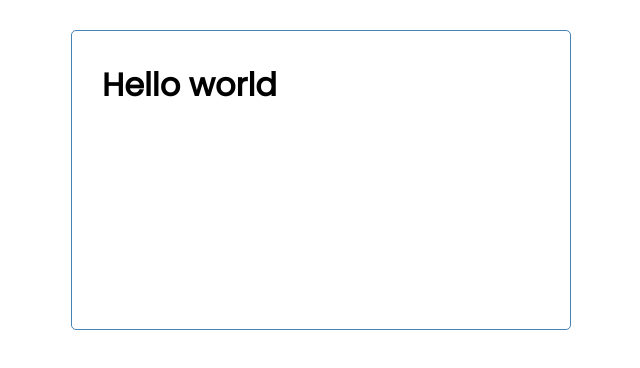
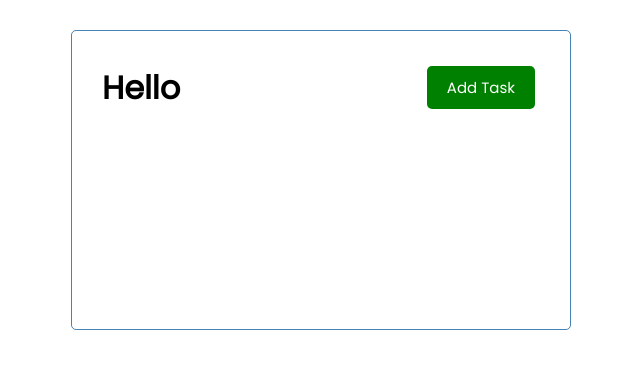
Before and after one commit to RianIslam/vue-start, a Vue app: page / in a window 1280 px wide. Shown: the top 368 px of the page, without its empty margins (319-959 px from the left). Built offline with nearby package versions, Linux system fonts and the light colour scheme.

Commit message:
add button

```diff
--- a/src/App.vue
+++ b/src/App.vue
@@ -1,29 +1,29 @@
 <template>
-<div class="container">
-   <h1>Hello world</h1>
-</div>
-
+  <div class="container">
+    <Header title="Hello"/>
+  </div>
 </template>
 
 <script>
+import Header from "./components/Header";
 
 export default {
-  name: 'App',
+  name: "App",
   components: {
-
-  }
-}
+    Header,
+  },
+};
 </script>
 
 <style>
-@import url('https://fonts.googleapis.com/css2?family=Poppins:wght@300;400&display=swap');
+@import url("https://fonts.googleapis.com/css2?family=Poppins:wght@300;400&display=swap");
 * {
   box-sizing: border-box;
   margin: 0;
   padding: 0;
 }
 body {
-  font-family: 'Poppins', sans-serif;
+  font-family: "Poppins", sans-serif;
 }
 .container {
   max-width: 500px;
--- /dev/null
+++ b/src/components/Button.vue
@@ -0,0 +1,19 @@
+<template>
+    <button @click="onClick()" :style="{background:color}"
+    class="btn">{{text}}</button>
+</template>
+
+<script>
+export default {
+    name : 'Button',
+    props: {
+        text: String,
+        color:String,
+    },
+    methods:{
+        onClick(){
+            console.log('click')
+        }
+    }
+}
+</script>
--- a/src/components/Header.vue
+++ b/src/components/Header.vue
@@ -1,15 +1,25 @@
 <template>
     <header>
-
+        <h1>{{title}}</h1>
+        <Button text= "Add Task" color="green"/>
     </header>
 </template>
 
 <script>
+
+import Button from './Button'
+
 export default {
     name: 'Header',
+    props:{
+        title : String,
+    },
+    components:{
+        Button,
+    },
 }
+
 </script>
-
 <style scoped>
 header{
     display: flex;
```
